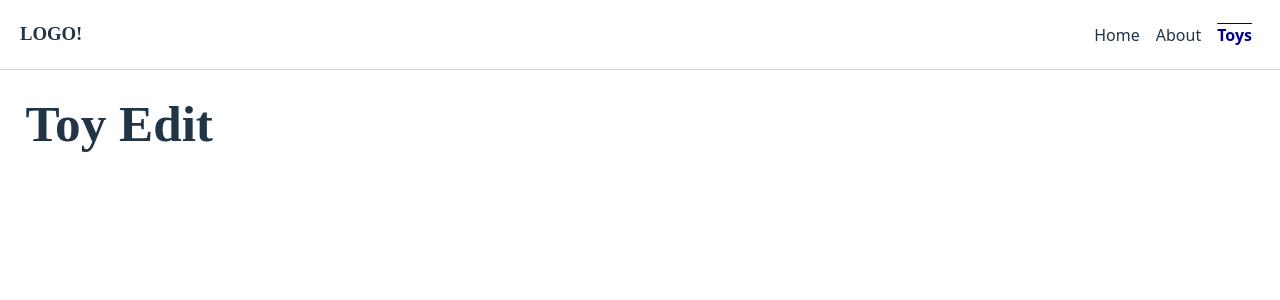
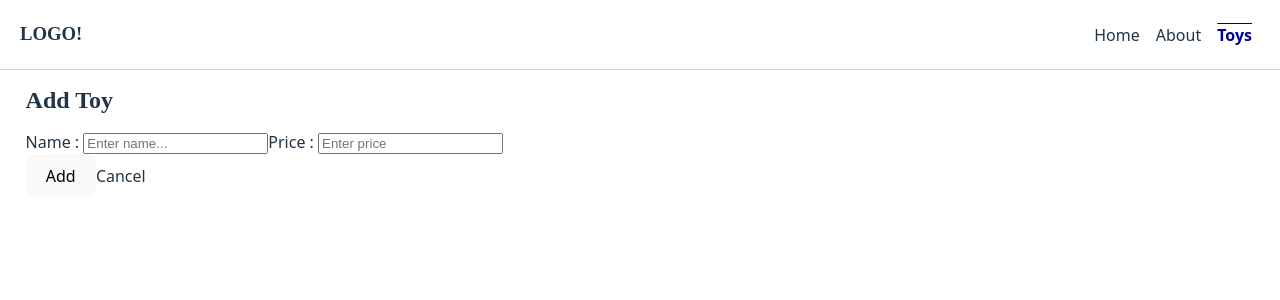
Before and after one commit to DIgidigidoom/mistertoy-frontend, a React (Vite) app: page /toy/edit in a window 1280 px wide. Shown: the top 300 px of the page. Built offline with nearby package versions, Linux system fonts and the light colour scheme.

Commit message:
Add edit toy

```diff
--- a/src/cmps/ToyList.jsx
+++ b/src/cmps/ToyList.jsx
@@ -1,6 +1,10 @@
 import { ToyPreview } from "./ToyPreview.jsx"
+import { useNavigate } from "react-router-dom"
 
 export function ToyList({ toys, onRemoveToy, onEditToy, addToCart }) {
+
+    const navigate = useNavigate()
+
     return (
         <ul className="toy-list">
             {toys.map(toy =>
@@ -9,7 +13,7 @@ export function ToyList({ toys, onRemoveToy, onEditToy, addToCart }) {
 
                     <div>
                         <button onClick={() => onRemoveToy(toy._id)}>x</button>
-                        <button onClick={() => onEditToy(toy)}>Edit</button>
+                         <button onClick={() => navigate(`/toy/edit/${toy._id}`)}>Edit</button>
                     </div>
                     {/* <button className="buy" onClick={() => addToCart(toy)}>
                         Add to Cart
--- a/src/pages/ToyEdit.jsx
+++ b/src/pages/ToyEdit.jsx
@@ -1,7 +1,90 @@
+import { useEffect, useRef, useState } from "react"
+import { toyService } from "../services/toy.service.js"
+import { showErrorMsg, showSuccessMsg } from "../services/event-bus.service.js"
+import { saveToy } from "../store/actions/toy.actions.js"
+import { Link, useNavigate, useParams } from "react-router-dom"
+// import { useOnlineStatus } from "../hooks/useOnlineStatusSyncStore.js"
+// import { useOnlineStatus } from "../hooks/useOnlineStatus.js"
+// import { useConfirmTabClose } from "../hooks/useConfirmTabClose.js"
+
 export function ToyEdit() {
 
+    const navigate = useNavigate()
+    const [toyToEdit, setToyToEdit] = useState(toyService.getEmptyToy())
+    const { toyId } = useParams()
+
+    // const isOnline = useOnlineStatus()
+    // const setHasUnsavedChanges = useConfirmTabClose()
+
+    useEffect(() => {
+        if (toyId) loadCar()
+    }, [])
+
+    function loadCar() {
+        toyService.getById(toyId)
+            .then(toy => setToyToEdit(toy))
+            .catch(err => {
+                console.log('Had issues in toy edit', err)
+                navigate('/toy')
+            })
+    }
+
+    function handleChange({ target }) {
+        let { value, type, name: field } = target
+        value = type === 'number' ? +value : value
+        setToyToEdit((prevToy) => ({ ...prevToy, [field]: value }))
+        // setHasUnsavedChanges(true)
+    }
+
+    function onSaveToy(ev) {
+        ev.preventDefault()
+        if (!toyToEdit.price) toyToEdit.price = 150
+        saveToy(toyToEdit)
+            .then(() => {
+                showSuccessMsg('Toy Saved!')
+                navigate('/toy')
+            })
+            .catch(err => {
+                console.log('Had issues in toy details', err)
+                showErrorMsg('Had issues in toy details')
+            })
+    }
+
+
     return (
-        <h1>Toy Edit</h1>
+        <>
+            <div></div>
+            <section className="toy-edit">
+                <h2>{toyToEdit._id ? 'Edit' : 'Add'} Toy</h2>
+
+                <form onSubmit={onSaveToy} >
+                    <label htmlFor="name">Name : </label>
+                    <input type="text"
+                        name="name"
+                        id="name"
+                        placeholder="Enter name..."
+                        value={toyToEdit.name}
+                        onChange={handleChange}
+                    />
+                    <label htmlFor="price">Price : </label>
+                    <input type="number"
+                        name="price"
+                        id="price"
+                        placeholder="Enter price"
+                        value={toyToEdit.price}
+                        onChange={handleChange}
+                    />
+
+                    <div>
+                        <button>{toyToEdit._id ? 'Save' : 'Add'}</button>
+                        <Link to="/toy">Cancel</Link>
+                    </div>
+                    <section>
+                        {/* <h1>{isOnline ? '✅ Online' : '❌ Disconnected'}</h1> */}
+                    </section>
+                </form>
+            </section>
+        </>
     )
 
 }
--- a/src/services/toy.service.js
+++ b/src/services/toy.service.js
@@ -12,7 +12,6 @@ export const toyService = {
     save,
     remove,
     getEmptyToy,
-    getRandomToy,
     getDefaultFilter
 }
 
@@ -54,17 +53,13 @@ function save(toy) {
 
 function getEmptyToy() {
     return {
-        vendor: '',
+        name: '',
         price: '',
+        labels:'',
     }
 }
 
-function getRandomToy() {
-    return {
-        vendor: 'Susita-' + (Date.now() % 1000),
-        price: utilService.getRandomIntInclusive(1000, 9000),
-    }
-}
+
 
 function getDefaultFilter() {
     return { txt: '', maxPrice: '' }
```
Also changed, not shown: src/pages/ToyIndex.jsx (+10 -8 lines).
